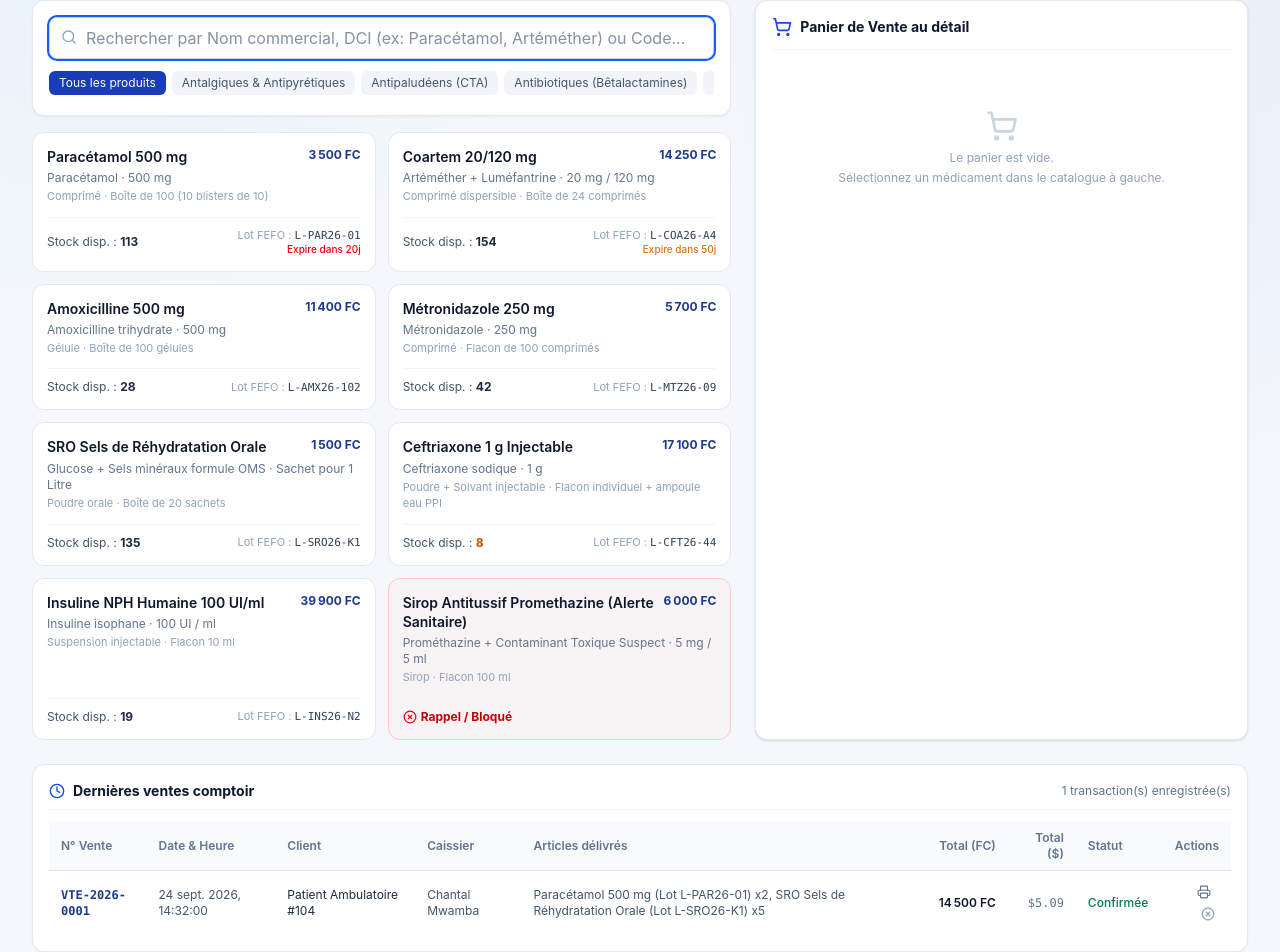
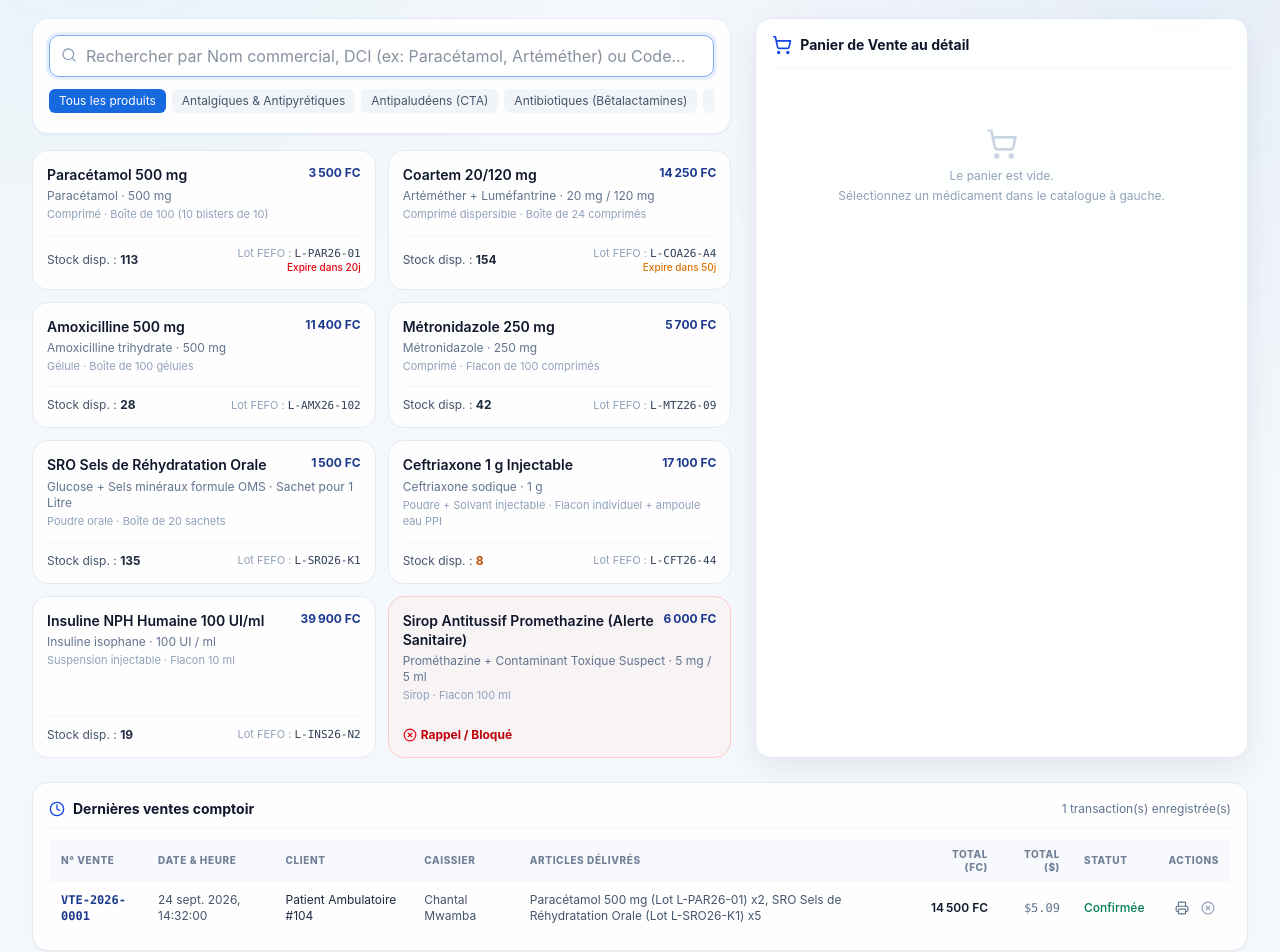
Before and after one commit to Bams17AlmA/Muelo-pharma, a React (Vite) app: page / in a window 1280 px wide. Shown: the part 139-1091 px from the top of the page. Built offline with nearby package versions, Linux system fonts and the light colour scheme.

Commit message:
refactor(ui): harmonize feature screens with design system

```diff
--- a/src/index.css
+++ b/src/index.css
@@ -184,3 +184,69 @@ footer {
 @media (prefers-reduced-motion: reduce) {
   *, *::before, *::after { scroll-behavior: auto !important; transition: none !important; animation: none !important; }
 }
+
+
+/* --- Muelo surface language: applies to existing feature screens without touching business logic --- */
+.muelo-main { padding-top: 18px; }
+.muelo-main > div { min-width: 0; }
+
+.muelo-main .bg-white {
+  background: rgba(255,255,255,.94);
+  border-color: var(--muelo-line);
+}
+.muelo-main .rounded-lg,
+.muelo-main .rounded-xl,
+.muelo-main .rounded-2xl { border-radius: var(--muelo-radius); }
+
+.muelo-main .shadow,
+.muelo-main .shadow-sm,
+.muelo-main .shadow-md,
+.muelo-main .shadow-lg {
+  box-shadow: var(--muelo-shadow);
+}
+
+.muelo-main input:not([type="checkbox"]):not([type="radio"]),
+.muelo-main select,
+.muelo-main textarea {
+  border-color: #dce5ef;
+  border-radius: 10px;
+  background: #fff;
+  color: var(--muelo-ink);
+  min-height: 38px;
+  transition: border-color .15s ease, box-shadow .15s ease, background .15s ease;
+}
+.muelo-main input:not([type="checkbox"]):not([type="radio"]):focus,
+.muelo-main select:focus,
+.muelo-main textarea:focus {
+  outline: none;
+  border-color: #79aaf1;
+  box-shadow: 0 0 0 3px rgba(23,105,224,.10);
+}
+
+.muelo-main button {
+  transition: transform .12s ease, box-shadow .15s ease, background .15s ease, border-color .15s ease;
+}
+.muelo-main button:active { transform: translateY(1px); }
+
+.muelo-main table { border-collapse: separate; border-spacing: 0; }
+.muelo-main thead th {
+  color: #718096;
+  font-size: 10px;
+  text-transform: uppercase;
+  letter-spacing: .06em;
+  font-weight: 800;
+  background: #f7f9fc;
+}
+.muelo-main tbody tr { transition: background .12s ease; }
+.muelo-main tbody tr:hover { background: #f8fbff; }
+
+.muelo-main .text-blue-800 { color: var(--muelo-primary); }
+.muelo-main .bg-blue-800 { background: var(--muelo-primary); }
+.muelo-main .bg-blue-700 { background: #2878e8; }
+.muelo-main .border-blue-200 { border-color: #cfe0fb; }
+
+@media (max-width: 760px) {
+  .muelo-main { padding: 10px 8px 24px; }
+  .muelo-main .overflow-x-auto { -webkit-overflow-scrolling: touch; }
+  .muelo-main .grid { gap: 10px; }
+}
```
